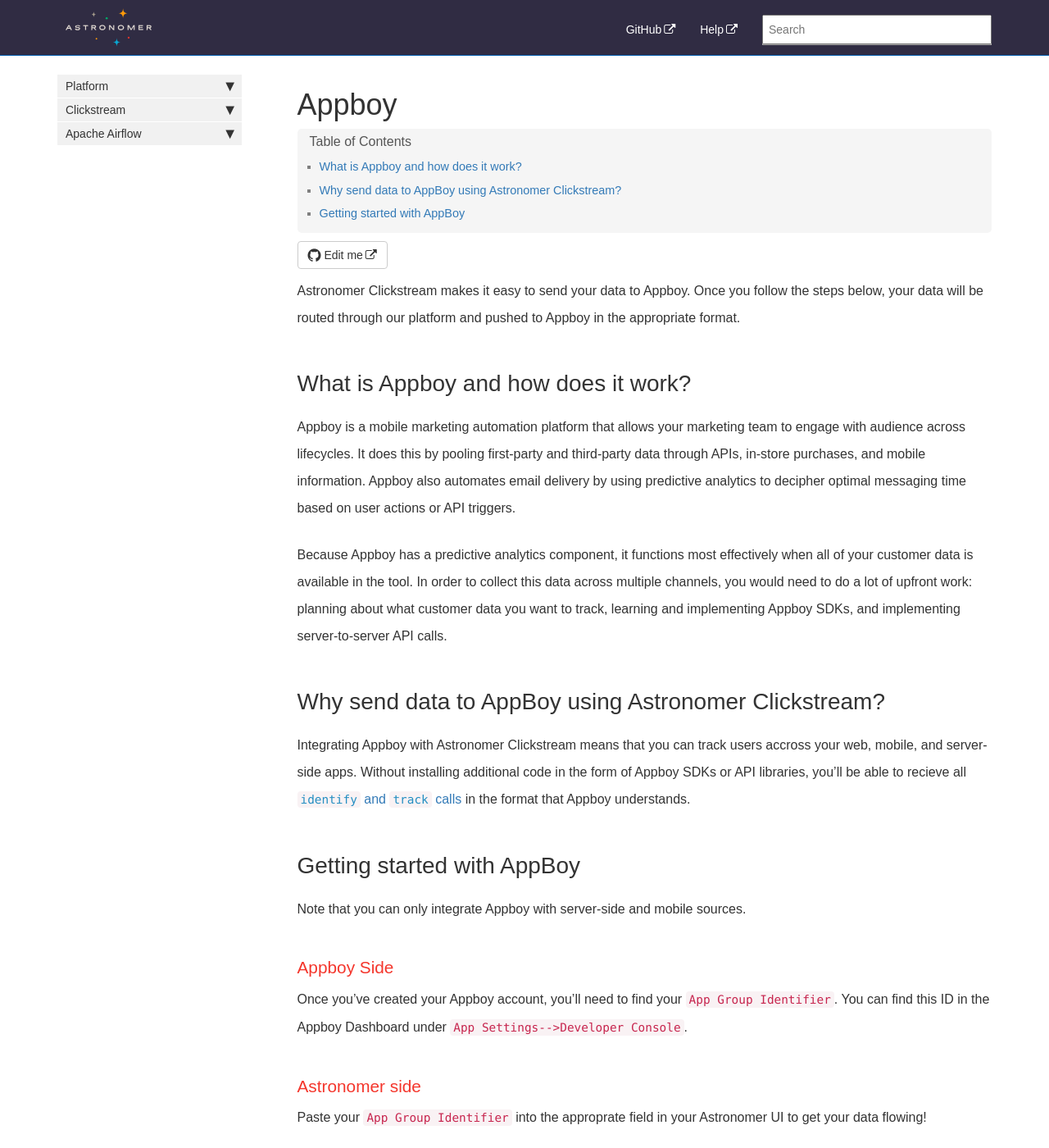
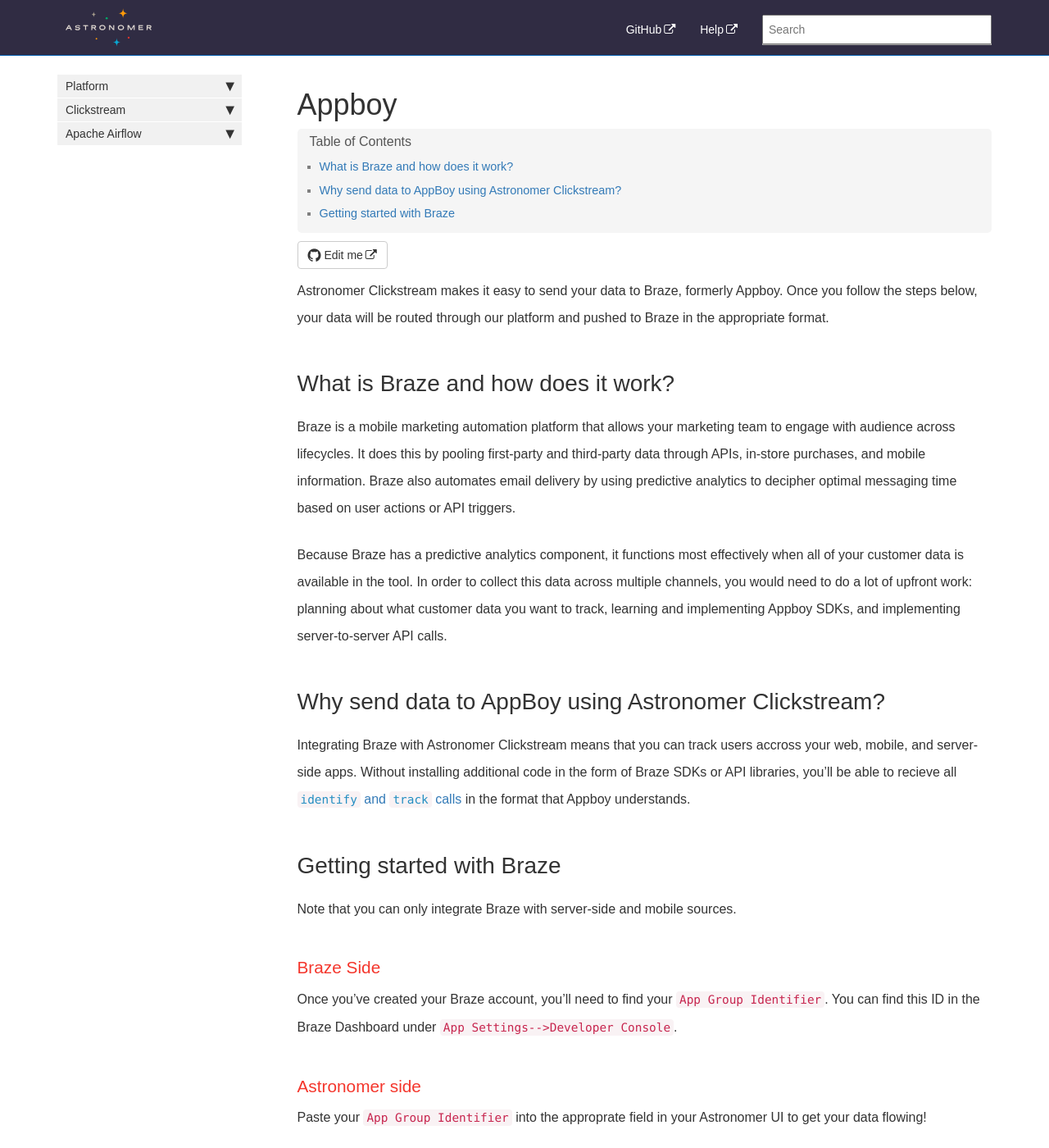
Before and after one commit to petedejoy/documentation, a Jekyll site: the page built from v2/clickstream/destinations/appboy.md, in a window 1280 px wide and 1400 px high. Shown: the whole window at 82% size. Built offline with Jekyll 4.4.1, drawn with Linux system fonts in a browser that asks for light colours; nearby versions of some CDN libraries; some web fonts are replaced; comment, search, counter and statistics services are not loaded.

Commit message:
Appboy to Braze re-brand, Redshift IPO update

```diff
--- a/v2/clickstream/destinations/appboy.md
+++ b/v2/clickstream/destinations/appboy.md
@@ -2,25 +2,25 @@
 title: Appboy
 sidebar: platform_sidebar
 ---
-Astronomer Clickstream makes it easy to send your data to Appboy. Once you follow the steps below, your data will be routed through our platform and pushed to Appboy in the appropriate format.
+Astronomer Clickstream makes it easy to send your data to Braze, formerly Appboy. Once you follow the steps below, your data will be routed through our platform and pushed to Braze in the appropriate format.
 
-## What is Appboy and how does it work?
+## What is Braze and how does it work?
 
-Appboy is a mobile marketing automation platform that allows your marketing team to engage with audience across lifecycles. It does this by pooling first-party and third-party data through APIs, in-store purchases, and mobile information. Appboy also automates email delivery by using predictive analytics to decipher optimal messaging time based on user actions or API triggers.
+Braze is a mobile marketing automation platform that allows your marketing team to engage with audience across lifecycles. It does this by pooling first-party and third-party data through APIs, in-store purchases, and mobile information. Braze also automates email delivery by using predictive analytics to decipher optimal messaging time based on user actions or API triggers.
 
-Because Appboy has a predictive analytics component, it functions most effectively when all of your customer data is available in the tool. In order to collect this data across multiple channels, you would need to do a lot of upfront work: planning about what customer data you want to track, learning and implementing Appboy SDKs, and implementing server-to-server API calls.
+Because Braze has a predictive analytics component, it functions most effectively when all of your customer data is available in the tool. In order to collect this data across multiple channels, you would need to do a lot of upfront work: planning about what customer data you want to track, learning and implementing Appboy SDKs, and implementing server-to-server API calls.
 
 ## Why send data to AppBoy using Astronomer Clickstream?
 
-Integrating Appboy with Astronomer Clickstream means that you can track users accross your web, mobile, and server-side apps. Without installing additional code in the form of Appboy SDKs or API libraries, you'll be able to recieve all [`identify` and `track` calls](,,/calls.html) in the format that Appboy understands.
+Integrating Braze with Astronomer Clickstream means that you can track users accross your web, mobile, and server-side apps. Without installing additional code in the form of Braze SDKs or API libraries, you'll be able to recieve all [`identify` and `track` calls](,,/calls.html) in the format that Appboy understands.
 
-## Getting started with AppBoy
+## Getting started with Braze
 
-Note that you can only integrate Appboy with server-side and mobile sources.
+Note that you can only integrate Braze with server-side and mobile sources.
 
-### Appboy Side
+### Braze Side
 
-Once you've created your Appboy account, you'll need to find your `App Group Identifier`. You can find this ID in the Appboy Dashboard under `App Settings-->Developer Console`.
+Once you've created your Braze account, you'll need to find your `App Group Identifier`. You can find this ID in the Braze Dashboard under `App Settings-->Developer Console`.
 
 ### Astronomer side
 
```
Also changed, not shown: v2/clickstream/destinations/amazon-redshift.md (+2 -2 lines).
